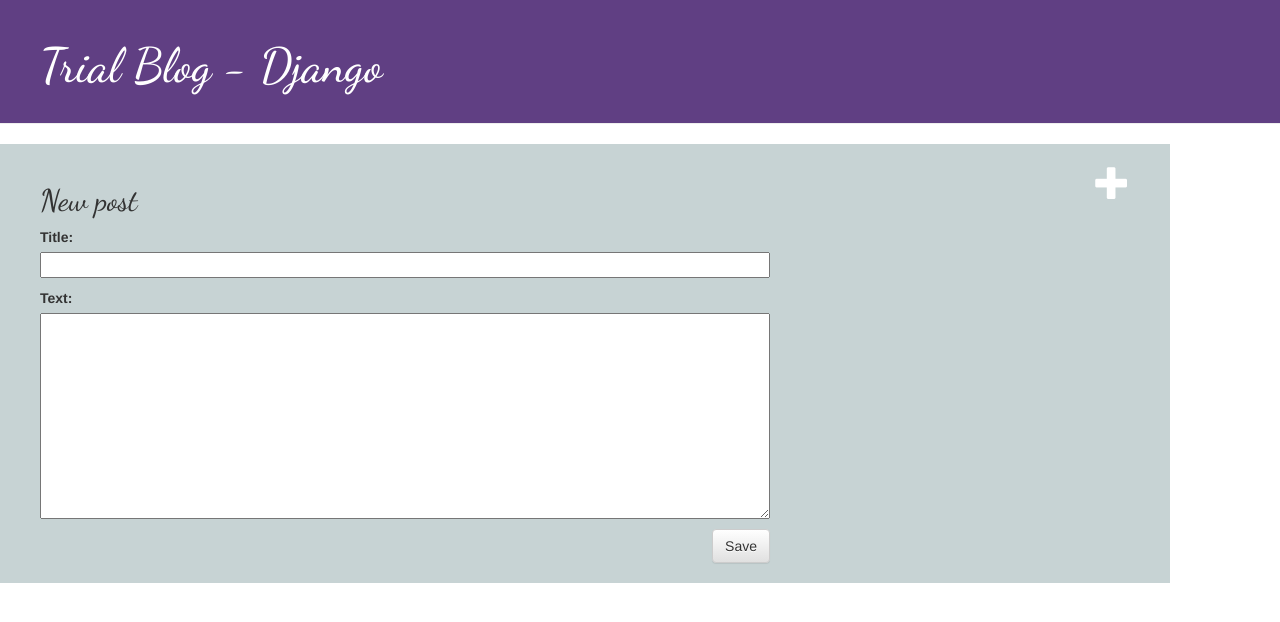
After one commit to lakshmi-warrier/django-trial-blog, a Django app: page /post/new/ in a window 1280 px wide. The commit adds this page. Shown: the top 622 px of the page. Run offline with Django 3.2, Linux system fonts and the light colour scheme; some libraries are stand-ins or nearby versions.

Commit message:
Changed timezone, allows to add and save new posts

```diff
--- a/blog/static/css/blog.css
+++ b/blog/static/css/blog.css
@@ -12,7 +12,7 @@
 
 .content {
     background-color: #C7D3D4FF;
-    margin-left: 40px;
+    margin-left: 0px;
     padding: 20px 20px 20px 40px;
 }
 
--- a/blog/templates/blog/base.html
+++ b/blog/templates/blog/base.html
@@ -6,6 +6,7 @@
         <link rel="stylesheet" href="//maxcdn.bootstrapcdn.com/bootstrap/3.2.0/css/bootstrap-theme.min.css">
         <link rel="stylesheet" href="{% static 'css/blog.css' %}">
         <link href="https://fonts.googleapis.com/css2?family=Dancing+Script:wght@500&family=Lobster&display=swap" rel="stylesheet" type='text/css'>
+        <link rel="stylesheet" href="{% static 'css/blog.css' %}">
 
     </head>
     <body>
@@ -13,6 +14,8 @@
             <h1><a href="/">Trial Blog - Django</a></h1>
         </div>
         <div class="content container">
+            <a href="{% url 'post_new' %}" class="top-menu"><span class="glyphicon glyphicon-plus"></span></a>
+
             <div class="row">
                 <div class="col-md-8">
                 {% block content %}
--- a/blog/templates/blog/post_detail.html
+++ b/blog/templates/blog/post_detail.html
@@ -7,6 +7,7 @@
                 {{ post.published_date }}
             </div>
         {% endif %}
+        <a class="btn btn-default" href="{% url 'post_edit' pk=post.pk %}"><span class="glyphicon glyphicon-pencil"></span></a>
         <h2>{{ post.title }}</h2>
         <p>{{ post.text|linebreaksbr }}</p>
     </div>
--- /dev/null
+++ b/blog/templates/blog/post_edit.html
@@ -0,0 +1,9 @@
+{% extends 'blog/base.html' %}
+
+{% block content %}
+    <h2>New post</h2>
+    <form method="POST" class="post-form">{% csrf_token %}
+        {{ form.as_p }}
+        <button type="submit" class="save btn btn-default">Save</button>
+    </form>
+{% endblock %}
--- a/blog/urls.py
+++ b/blog/urls.py
@@ -4,4 +4,6 @@ from . import views
 urlpatterns = [
     path('', views.post_list, name='post_list'),
     path('post/<int:pk>/', views.post_detail, name='post_detail'),
+    path('post/new/', views.post_new, name='post_new'),
+    path('post/<int:pk>/edit/', views.post_edit, name='post_edit'),
 ]
--- a/blog/views.py
+++ b/blog/views.py
@@ -1,6 +1,7 @@
-from django.shortcuts import render, get_object_or_404
+from django.shortcuts import render, get_object_or_404, redirect
 from django.utils import timezone
 from .models import Post
+from .forms import PostForm
 
 # Create your views here.
 def post_list(request):
@@ -10,3 +11,30 @@ def post_list(request):
 def post_detail(request, pk):
     post = get_object_or_404(Post, pk=pk)
     return render(request, 'blog/post_detail.html', {'post': post})
+
+def post_new(request):
+    if request.method == "POST":
+        form = PostForm(request.POST)
+        if form.is_valid():
+            post = form.save(commit=False)
+            post.author = request.user
+            post.published_date = timezone.now()
+            post.save()
+            return redirect('post_detail', pk=post.pk)
+    else:
+        form = PostForm()
+    return render(request, 'blog/post_edit.html', {'form': form})
+
+def post_edit(request, pk):
+    post = get_object_or_404(Post, pk=pk)
+    if request.method == "POST":
+        form = PostForm(request.POST, instance=post)
+        if form.is_valid():
+            post = form.save(commit=False)
+            post.author = request.user
+            post.published_date = timezone.now()
+            post.save()
+            return redirect('post_detail', pk=post.pk)
+    else:
+        form = PostForm(instance=post)
+    return render(request, 'blog/post_edit.html', {'form': form})
--- a/mysite/settings.py
+++ b/mysite/settings.py
@@ -105,7 +105,7 @@ AUTH_PASSWORD_VALIDATORS = [
 
 LANGUAGE_CODE = 'en-us'
 
-TIME_ZONE = 'UTC'
+TIME_ZONE = 'Asia/Kolkata'
 
 USE_I18N = True
 
```
